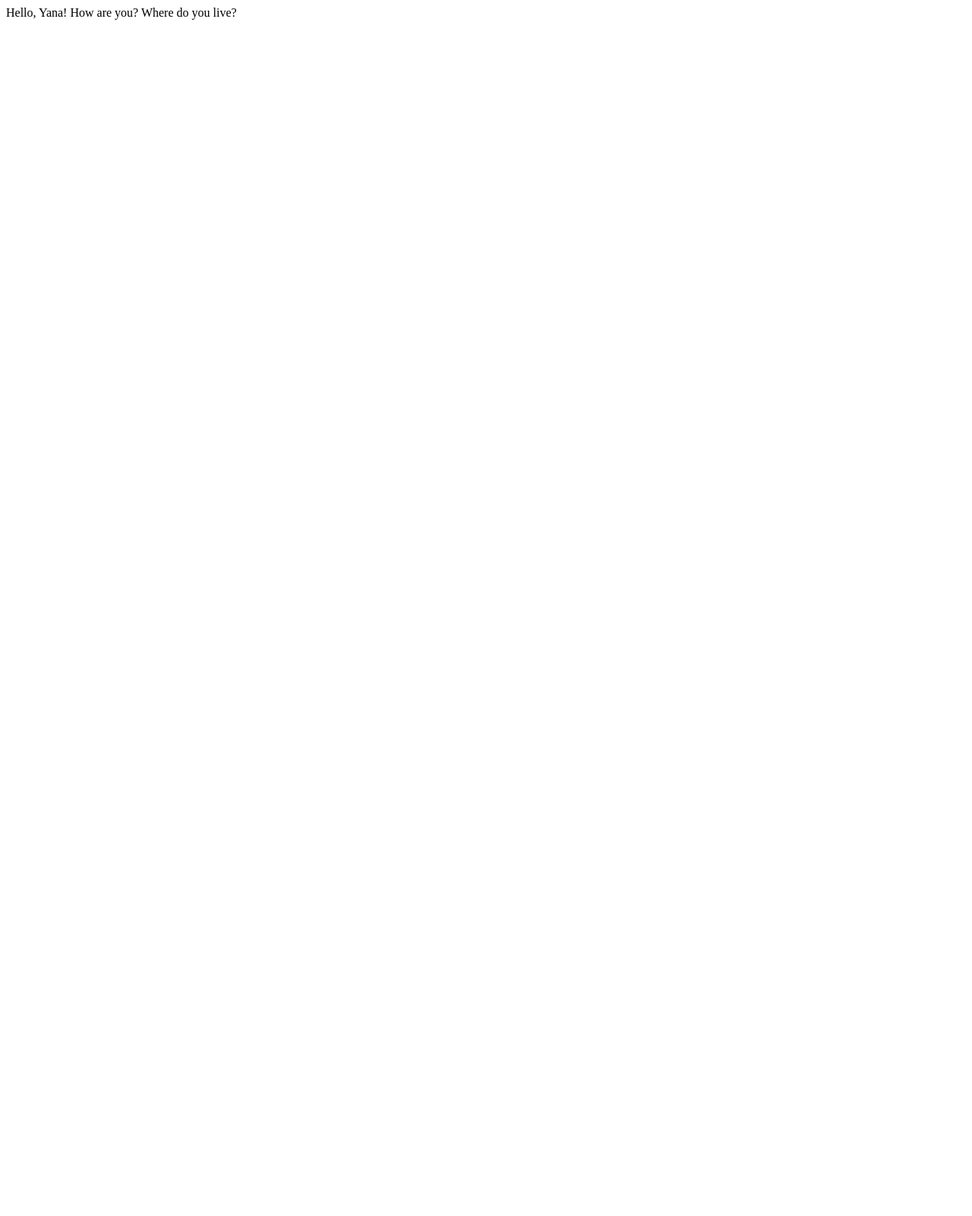
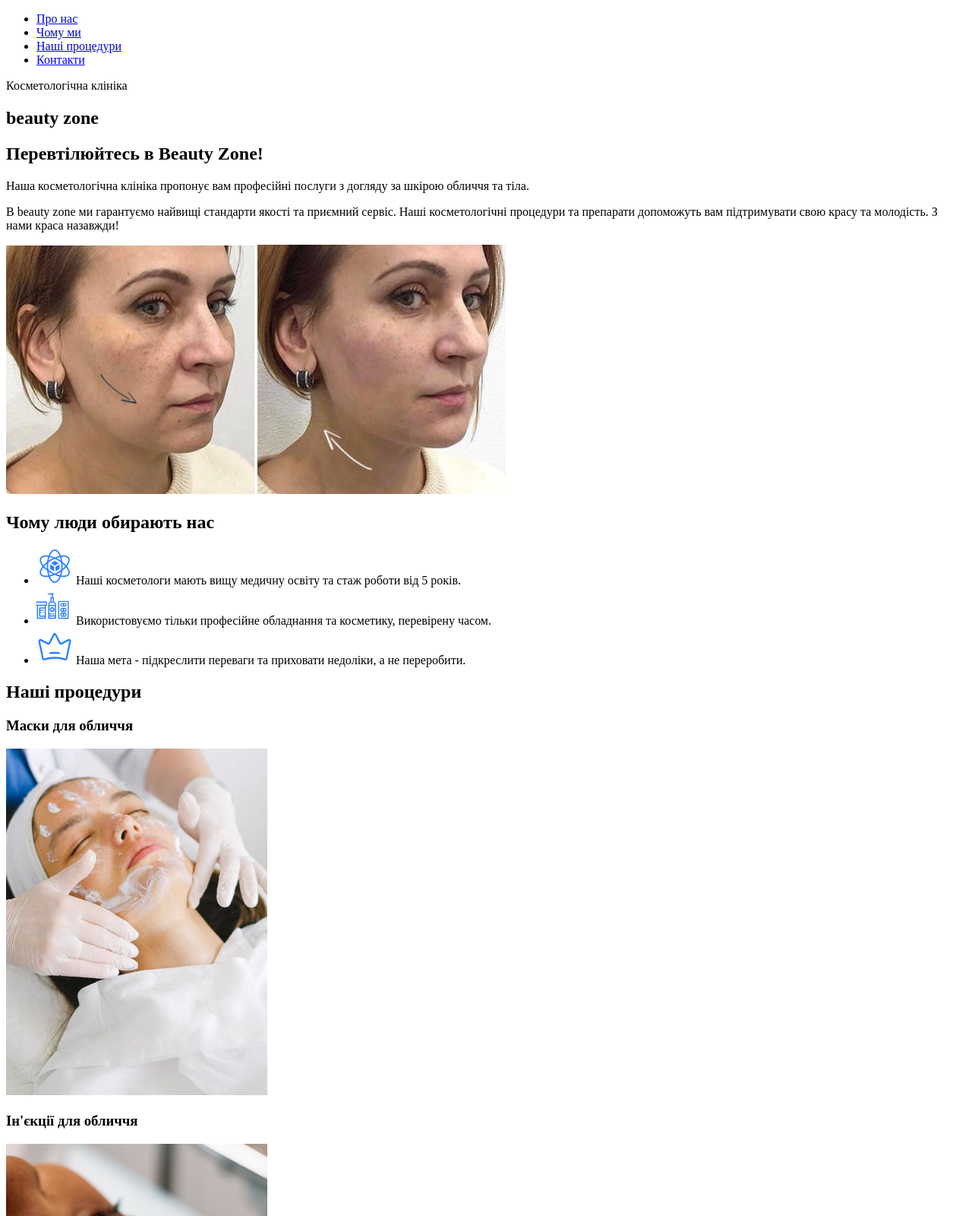
Before and after one commit to IoannaNikolenko/Genius-Fullstack-Homework, a plain HTML site: page index.html in a window 1280 px wide. Shown: the top 1600 px of the page at 76% size. Before the commit the page ends 800 px from the top, so only its background shows below. Drawn offline with Linux system fonts and the light colour scheme.

Commit message:
Updated index.html and create a site skeleton

```diff
--- a/index.html
+++ b/index.html
@@ -1,12 +1,117 @@
 <!DOCTYPE html>
-<html lang="en">
+<html lang="uk">
   <head>
-    <meta charset="UTF-8">
-    <meta name="viewport" content="width=device-width, initial-scale=1.0">
-    <title>Document</title>
-</head>
+    <meta charset="UTF-8" />
+    <meta http-equiv="X-UA-Compatible" content="IE=edge" />
+    <meta name="viewport" content="width=device-width, initial-scale=1.0" />
+    <title>Beauty Zone</title>
+  </head>
   <body>
-    Hello, Yana! How are you?
-    Where do you live?
-</body>
+    <header>
+      <nav>
+        <!-- logo -->
+        <ul>
+          <li>
+            <a href="#">Про нас</a>
+          </li>
+          <li>
+            <a href="#">Чому ми</a>
+          </li>
+          <li>
+            <a href="#">Наші процедури</a>
+          </li>
+          <li>
+            <a href="#">Контакти</a>
+          </li>
+        </ul>
+      </nav>
+      <main>
+        <section>
+          <p>Косметологічна клініка</p>
+          <h1>beauty zone</h1>
+        </section>
+        <section>
+          <h2>Перевтілюйтесь в <span>Beauty Zone</span>!</h2>
+          <p>
+            Наша косметологічна клініка пропонує вам професійні послуги з
+            догляду за шкірою обличчя та тіла.
+          </p>
+          <p>
+            B beauty zone ми гарантуємо найвищі стандарти якості та приємний
+            сервіс. Наші косметологічні процедури та препарати допоможуть вам
+            підтримувати свою красу та молодість. З нами краса назавжди!
+          </p>
+          <img src="./images/face-cheek.jpg" alt="woman cheek">
+          <img src="./images/face-neck.jpg" alt="woman neck">
+        </section>
+        <section>
+          <h2>Чому люди <span>обирають нас</span></spa></h2>
+          <ul>
+            <li>
+              <img src="./images/game-icons.svg"> Наші косметологи мають вищу медичну освіту та стаж роботи від 5 років.
+            </li>
+            <li>
+              <img src="./images/medicine-cosmetics.svg"> Використовуємо тільки професійне обладнання та косметику,
+              перевірену часом.
+            </li>
+            <li>
+              <img src="./images/crown-light.svg"> Наша мета - підкреслити переваги та приховати недоліки, а не
+              переробити.
+            </li>
+          </ul>
+        </section>
+        <section>
+          <h2>Наші <span>процедури</span></h2>
+          <h3>Маски для обличчя</h3>
+          <img src="./images/massage.jpg" alt="face masks">
+          <h3>Ін'єкції для обличчя</h3>
+          <img src="./images/injection.jpg" alt="face injections">
+          <h3>Очищення обличчя</h3>
+          <img src="./images/comsetology.jpg" alt="face cleaning">
+        </section>
+        <section>
+          <h2>Як нас <span>знайти</span></h2>
+          <img src="./images/map.jpg" alt="map">
+          <h3>Запишіться <span>безкоштовно</span>безкоштовно та отримайте подарунок</h3>
+        </section>
+      </main>
+    </header>
+    <footer>
+      <nav>
+        <!-- logo -->
+        <ul>
+          <li>
+            <a href="#">Про нас</a>
+          </li>
+          <li>
+            <a href="#">Чому ми</a>
+          </li>
+          <li>
+            <a href="#">Наші процедури</a>
+          </li>
+          <li>
+            <a href="#">Контакти</a>
+          </li>
+        </ul>
+      </nav>
+      <address>
+        <ul>
+          <li>
+            <a href="tel: +38(096)0000007">+ 38 (096) 000 00 07</a>
+          </li>
+          <li>
+            <a href="mailto:beautyzone@gmail.com">beautyzone@gmail.com</a>
+          </li>
+          <li>
+            <a href="https://maps.app.goo.gl/NkH6tQF95fSGktJFA"
+              >Україна, м. Київ, вул. Тараса Шевченка 5</a
+            >
+          </li>
+        </ul>
+        <a href="tel: +38(096)0000007"><img src="./images/telephone-receive.svg"></a>
+        <a href="#"><img src="./images/facebook.svg"></a>
+        <a href="#"><img src="./images/instagram.svg"></a>
+      </address>
+    </footer>
+  </body>
 </html>
```
Also changed, not shown: images/comsetology.jpg (added), images/crown-light.svg (added), images/face-cheek.jpg (added), images/face-neck.jpg (added), images/facebook.svg (added), images/game-icons.svg (added), images/injection.jpg (added), images/instagram.svg (added), images/logo.svg (added), images/map.jpg (added), images/massage.jpg (added), images/medicine-cosmetics.svg (added), images/telephone-receive.svg (added), images/telephone-receiver.jpg (added).
